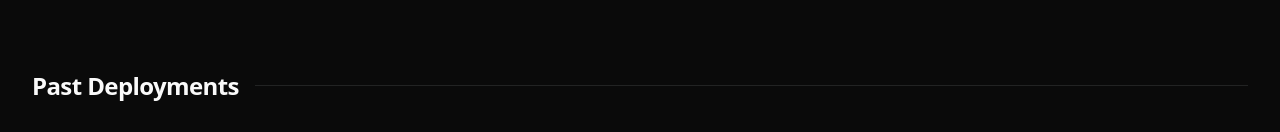
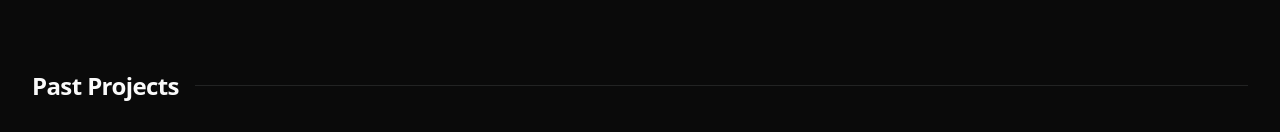
Before and after one commit to gmatt20/matt_overdrive, a Next.js app: page / in a window 1280 px wide. Shown: the part 1963-2095 px from the top of the page. Built offline with nearby package versions, Linux system fonts and the light colour scheme; a web font is replaced by a local one.

Commit message:
quick rename

```diff
--- a/components/Projects.tsx
+++ b/components/Projects.tsx
@@ -8,7 +8,7 @@
       <div className="flex items-center gap-4">
         <div className="flex flex-col">
           <h2 className="text-2xl font-bold text-foreground tracking-tight">
-            Past Deployments
+            Past Projects
           </h2>
         </div>
         <Separator className="flex-1 bg-border" />
```
